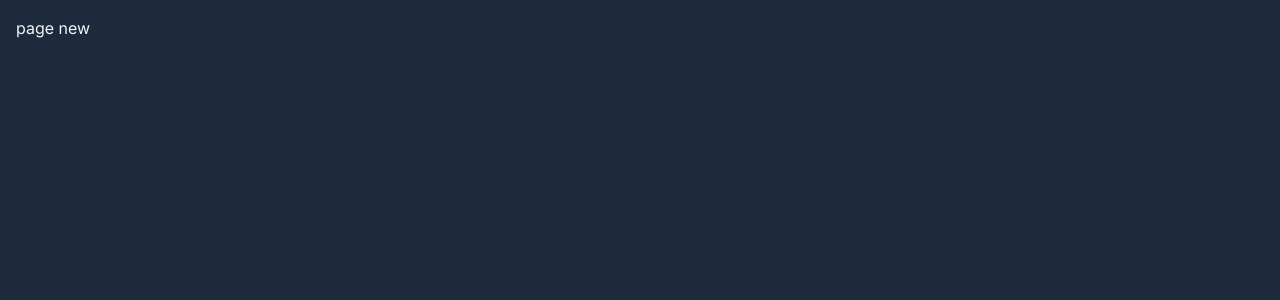
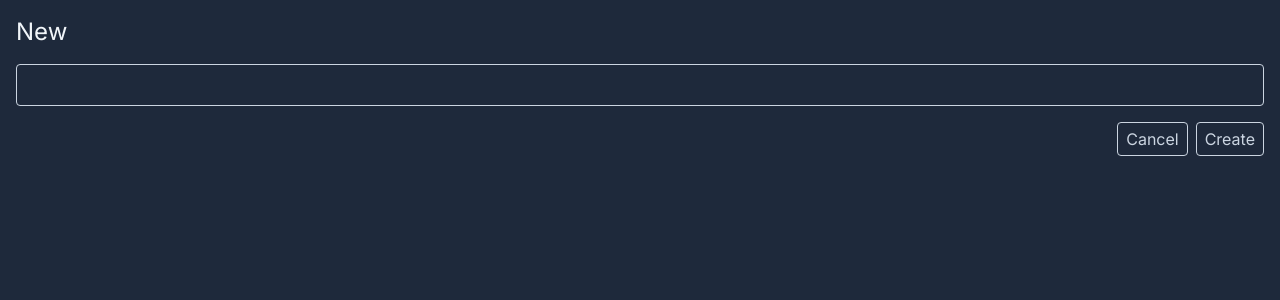
Before and after one commit to MahdiGhorbani98/next13, a Next.js app: page /new in a window 1280 px wide. Shown: the top 300 px of the page. Built offline with nearby package versions, Linux system fonts and the light colour scheme.

Commit message:
new page : createTodo with use server

```diff
--- a/next.config.js
+++ b/next.config.js
@@ -1,4 +1,8 @@
 /** @type {import('next').NextConfig} */
-const nextConfig = {}
+const nextConfig = {
+  experimental: {
+    serverActions: true,
+  },
+};
 
-module.exports = nextConfig
+module.exports = nextConfig;
--- a/src/app/new/page.tsx
+++ b/src/app/new/page.tsx
@@ -1,6 +1,47 @@
-import React from "react";
+import { prisma } from "@/db";
+import { redirect } from "next/navigation";
+import Link from "next/link";
 
-console.log("new page");
+async function createTodo(data: FormData) {
+  "use server";
+
+  const title = data.get("title")?.valueOf();
+
+  if (typeof title !== "string" || title.length === 0) {
+    throw new Error("Invalid Title");
+  }
+
+  await prisma.todo.create({ data: { title, complete: false } });
+  redirect("/");
+}
+
 export default function page() {
-  return <div>page new</div>;
+  return (
+    <>
+      <header className="flex justify-between items-center mb-4">
+        <h1 className="text-2xl">New</h1>
+      </header>
+      <form action={createTodo} className="flex gap-2 flex-col">
+        <input
+          type="text"
+          name="title"
+          className="border border-slate-300 bg-transparent rounded px-2 py-2 outline-none focus-within:border-slate-100"
+        />
+        <div className="mt-2 flex justify-end gap-2">
+          <Link
+            href=".."
+            className="border border-slate-300 text-slate-300 px-2 py-1 rounded hover:bg-slate-700 focus-within:bg-slate-700 outline-none"
+          >
+            Cancel
+          </Link>
+          <button
+            type="submit"
+            className="border border-slate-300 text-slate-300 px-2 py-1 rounded hover:bg-slate-700 focus-within:bg-slate-700 outline-none"
+          >
+            Create
+          </button>
+        </div>
+      </form>
+    </>
+  );
 }
--- a/src/app/page.tsx
+++ b/src/app/page.tsx
@@ -1,13 +1,18 @@
 // Server Component Data Fetching
 import TodoItem from "@/components/TodoItem";
+import { prisma } from "@/db";
 import Link from "next/link";
 
+// async function getTodosApi() {
+//   const response = await fetch("https://api.npoint.io/d10f48c054a181439c5a");
+//   if (!response.ok) {
+//     throw new Error("failed to fetch");
+//   }
+//   return response.json();
+// }
+
 async function getTodos() {
-  const response = await fetch("https://api.npoint.io/d10f48c054a181439c5a");
-  if (!response.ok) {
-    throw new Error("failed to fetch");
-  }
-  return response.json();
+  return prisma.todo.findMany();
 }
 
 export default async function Home() {
@@ -25,7 +30,7 @@
         </Link>
       </header>
       <ul>
-        {todos?.todos?.map((todo: any) => (
+        {todos?.map((todo: any) => (
           <TodoItem key={todo.id} {...todo} />
         ))}
       </ul>
```
